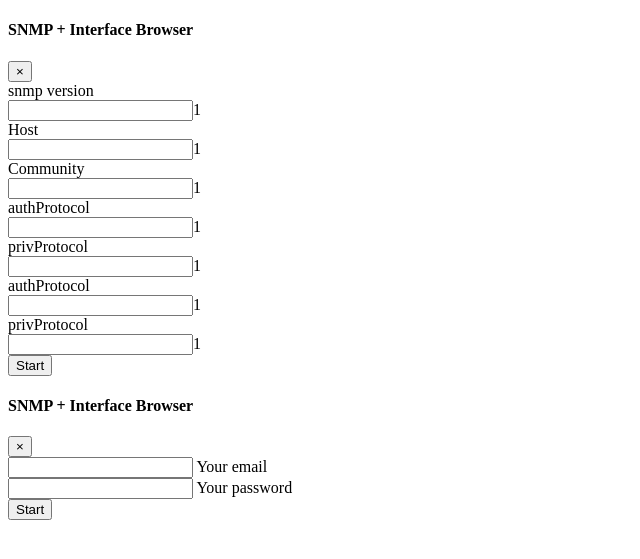
After one commit to Torsten80/NagminVX, a CodeIgniter 4 app: the page made by app/Views/extra_view.php in a window 1280 px wide. The commit adds this page. Shown: the top 559 px of the page, without its empty margins (0-640 px from the left). Run offline with PHP 8.4 and a stand-in for CodeIgniter, Linux system fonts and the light colour scheme; the template is opened without the code that fills it, so the values that code supplies are empty; some libraries are stand-ins or nearby versions.

Commit message:
Add files via upload
CI_VERSION 4.5.5

```diff
--- /dev/null
+++ b/app/Views/extra_view.php
@@ -0,0 +1,112 @@
+<!doctype html>
+<html lang="en">
+
+<div class="modal fade" id="modalSNMPForm" tabindex="-1" role="dialog" aria-labelledby="myModalLabel"
+  aria-hidden="true">
+  <div class="modal-dialog" role="document">
+    <div class="modal-content">
+      <div class="modal-header text-center">
+        <h4 class="modal-title w-100 font-weight-bold">SNMP + Interface Browser</h4>
+        <button type="button" class="close" data-dismiss="modal" aria-label="Close">
+          <span aria-hidden="true">&times;</span>
+        </button>
+      </div>
+      <div class="form-group row">
+                <div class="col-3"><label for="text" class="col-form-label">snmp version</label></div>
+                <div class="col-9"><input type=number id="snmp_version" min="1" step="1" data-bind="value:replyNumber,valueAllowUnset:true" />1</div>
+      </div>
+      <div class="form-group row">
+                <div class="col-3"><label for="text" class="col-form-label">Host</label></div>
+                <div class="col-9"><input type=number id="snmp_version" min="1" step="1" data-bind="value:replyNumber,valueAllowUnset:true" />1</div>
+      </div>
+      <div class="form-group row">
+                <div class="col-3"><label for="text" class="col-form-label">Community</label></div>
+                <div class="col-9"><input type=number id="snmp_version" min="1" step="1" data-bind="value:replyNumber,valueAllowUnset:true" />1</div>
+      </div>
+      <div class="form-group row">
+                <div class="col-3"><label for="text" class="col-form-label">authProtocol</label></div>
+                <div class="col-9"><input type=number id="snmp_version" min="1" step="1" data-bind="value:replyNumber,valueAllowUnset:true" />1</div>
+      </div>
+      <div class="form-group row">
+                <div class="col-3"><label for="text" class="col-form-label">privProtocol</label></div>
+                <div class="col-9"><input type=number id="snmp_version" min="1" step="1" data-bind="value:replyNumber,valueAllowUnset:true" />1</div>
+      </div>
+      <div class="form-group row">
+                <div class="col-3"><label for="text" class="col-form-label">authProtocol</label></div>
+                <div class="col-9"><input type=number id="snmp_version" min="1" step="1" data-bind="value:replyNumber,valueAllowUnset:true" />1</div>
+      </div>
+      <div class="form-group row">
+                <div class="col-3"><label for="text" class="col-form-label">privProtocol</label></div>
+                <div class="col-9"><input type=number id="snmp_version" min="1" step="1" data-bind="value:replyNumber,valueAllowUnset:true" />1</div>
+      </div>
+      <div class="modal-footer d-flex justify-content-center">
+        <button class="btn btn-default " onclick="snmp_t1()">Start</button>
+      </div>
+    </div>
+  </div>
+</div>
+
+
+
+<div class="modal fade" id="modalSNMPForm1" tabindex="-1" role="dialog" aria-labelledby="myModalLabel"
+  aria-hidden="true">
+  <div class="modal-dialog" role="document">
+    <div class="modal-content">
+      <div class="modal-header text-center">
+        <h4 class="modal-title w-100 font-weight-bold">SNMP + Interface Browser</h4>
+        <button type="button" class="close" data-dismiss="modal" aria-label="Close">
+          <span aria-hidden="true">&times;</span>
+        </button>
+      </div>
+      <div class="modal-body mx-3">
+        <div class="md-form mb-5">
+          <i class="fas fa-envelope prefix grey-text"></i>
+          <input type="email" id="defaultForm-email" class="form-control validate">
+          <label data-error="wrong" data-success="right" for="defaultForm-email">Your email</label>
+        </div>
+
+        <div class="md-form mb-4">
+          <i class="fas fa-lock prefix grey-text"></i>
+          <input type="password" id="defaultForm-pass" class="form-control validate">
+          <label data-error="wrong" data-success="right" for="defaultForm-pass">Your password</label>
+        </div>
+
+      </div>
+      <div class="modal-footer d-flex justify-content-center">
+        <button class="btn btn-default " onclick="snmp_t1()">Start</button>
+      </div>
+    </div>
+  </div>
+</div>
+
+
+<script>
+
+
+
+
+
+function snmp_t1()
+{
+  alert("SNMP T1 Test");
+  $('#spinner').hide();
+  $('#modalSNMPForm').modal('dispose');
+  //echo "<b>Hallo Ballo<p>";
+  myaccount();
+
+
+}
+
+$(document).ready(function() {
+
+$('#spinner').hide();
+$('#modalSNMPForm').modal({show:true});
+
+
+})
+ // document ready - END ----------------------------------------------------------------
+
+</script>
+
+</body>
+</html>
```
Also changed, not shown: app/Views/nvtables_view.php (+43 -11 lines).
